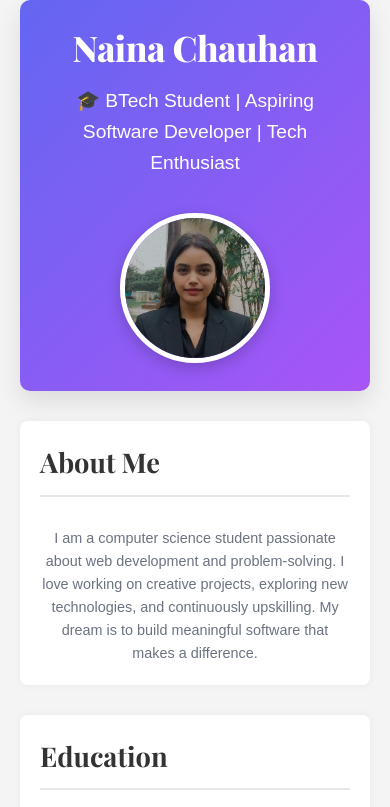
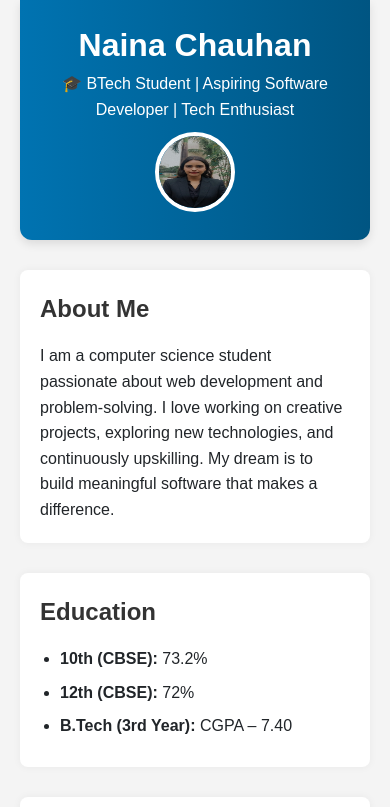
Before and after one commit to Naina-developer/Portfolio.HTML, a plain HTML site: page index.html in a window 390 px wide. Shown: the top 807 px of the page. Drawn offline with nearby package versions, Linux system fonts and the light colour scheme.

Commit message:
Update index.css

```diff
--- a/index.css
+++ b/index.css
@@ -1,7 +1,4 @@
-/* Google Fonts Import */
-@import url('https://fonts.googleapis.com/css2?family=Poppins:wght@300;400;500;600;700&family=Playfair+Display:wght@700;800&display=swap');
-
-/* Base Styles */
+/* Reset & Base Styling */
 * {
   margin: 0;
   padding: 0;
@@ -9,194 +6,127 @@
 }
 
 body {
-  font-family: 'Poppins', sans-serif;
-  line-height: 1.7;
-  color: #333;
-  background-color: #f9fafb;
-  max-width: 1000px;
-  margin: 0 auto;
-  padding: 20px;
+  font-family: 'Segoe UI', Tahoma, Geneva, Verdana, sans-serif;
+  background: #f8f9fa;
+  color: #212529;
+  line-height: 1.6;
+  padding: 0 20px;
 }
 
-/* Header Styles */
+/* Header Section */
 header {
+  background: linear-gradient(to right, #0073b1, #005582);
+  color: white;
+  padding: 40px 20px;
   text-align: center;
-  padding: 60px 20px;
-  background: linear-gradient(135deg, #6366f1, #a855f7);
-  color: white;
-  border-radius: 10px;
-  margin-bottom: 30px;
-  box-shadow: 0 10px 25px rgba(0, 0, 0, 0.1);
-}
-
-header h1 {
-  font-family: 'Playfair Display', serif;
-  font-size: 3rem;
-  font-weight: 800;
-  margin-bottom: 10px;
-  letter-spacing: -0.5px;
-}
-
-header p {
-  font-size: 1.2rem;
-  font-weight: 300;
-  margin-bottom: 25px;
+  border-radius: 0 0 12px 12px;
+  box-shadow: 0 4px 10px rgba(0, 0, 0, 0.1);
 }
 
 header img {
-  height: 150px;
-  width: 150px;
   border-radius: 50%;
-  object-fit: cover;
-  border: 5px solid white;
-  box-shadow: 0 5px 15px rgba(0, 0, 0, 0.2);
+  margin-top: 15px;
+  border: 4px solid white;
 }
 
-/* Section Styles */
+/* Sections */
 section {
   background: white;
-  padding: 30px;
-  margin-bottom: 30px;
-  border-radius: 8px;
-  box-shadow: 0 2px 10px rgba(0, 0, 0, 0.05);
-  transition: transform 0.3s ease, box-shadow 0.3s ease;
+  margin: 30px auto;
+  padding: 30px 20px;
+  border-radius: 12px;
+  max-width: 900px;
+  box-shadow: 0 6px 16px rgba(0, 0, 0, 0.05);
+  transition: transform 0.2s ease;
 }
 
 section:hover {
-  transform: translateY(-5px);
-  box-shadow: 0 10px 20px rgba(0, 0, 0, 0.1);
+  transform: scale(1.01);
 }
 
 h2, h3 {
-  font-family: 'Playfair Display', serif;
-  color: #4f46e5;
-  margin-bottom: 20px;
-  padding-bottom: 10px;
-  border-bottom: 2px solid #e5e7eb;
+  color: #0073b1;
+  margin-bottom: 15px;
 }
 
-h2 {
-  font-size: 2rem;
+ul {
+  padding-left: 20px;
 }
 
-h3 {
-  font-size: 1.5rem;
+li {
+  margin-bottom: 8px;
 }
 
-/* List Styles */
-li {
-  list-style-position: inside;
-  margin-bottom: 12px;
-  position: relative;
-  padding-left: 15px;
+/* Activity Posts */
+.activity {
+  border-left: 4px solid #0073b1;
+  background: #f1f9ff;
+  padding: 15px 20px;
+  border-radius: 6px;
+  margin-bottom: 20px;
 }
 
-li:before {
-  content: "•";
-  color: #4f46e5;
-  font-weight: bold;
-  position: absolute;
-  left: 0;
+.activity h3 {
+  margin-bottom: 8px;
 }
 
-b {
-  color: #4338ca;
-  font-weight: 600;
-}
-
-/* Skills Section */
-section:nth-of-type(2) li {
-  display: inline-block;
-  background-color: #eff6ff;
-  padding: 8px 15px;
-  border-radius: 20px;
-  margin-right: 10px;
-  margin-bottom: 10px;
-  font-size: 0.9rem;
-  color: #3b82f6;
-  border: 1px solid #dbeafe;
-}
-
-section:nth-of-type(2) li:before {
-  content: none;
-}
-
-/* Footer Styles */
+/* Footer */
 footer {
-  background-color: #312e81;
-  color: white;
-  padding: 30px;
-  border-radius: 8px;
+  background-color: #e9ecef;
+  text-align: center;
+  padding: 30px 20px;
   margin-top: 40px;
-}
-
-footer h3 {
-  color: white;
-  border-bottom-color: #4f46e5;
-}
-
-footer li {
-  color: #d1d5db;
+  border-radius: 12px 12px 0 0;
 }
 
 footer a {
-  color: #93c5fd;
+  color: #0073b1;
   text-decoration: none;
-  font-weight: 500;
-  transition: color 0.3s ease;
 }
 
 footer a:hover {
-  color: white;
   text-decoration: underline;
 }
 
-/* Heart Animation */
-p:last-child {
-  text-align: center;
-  margin-top: 30px;
-  font-size: 0.9rem;
-  color: #6b7280;
+/* Buttons and Links */
+a {
+  color: #005582;
+  text-decoration: none;
+  font-weight: 500;
 }
 
-p:last-child span {
-  color: #ef4444;
-  display: inline-block;
-  animation: heartBeat 1s infinite alternate;
+a:hover {
+  text-decoration: underline;
 }
 
-@keyframes heartBeat {
-  from {
-    transform: scale(1);
-  }
-  to {
-    transform: scale(1.2);
-  }
+/* Resume Button Styling (optional) */
+.resume-btn {
+  background-color: #0073b1;
+  color: white;
+  padding: 10px 18px;
+  border-radius: 6px;
+  text-decoration: none;
+  display: inline-block;
+  margin-top: 10px;
+  transition: background 0.3s ease;
+}
+
+.resume-btn:hover {
+  background-color: #005582;
 }
 
 /* Responsive Design */
 @media (max-width: 768px) {
   body {
-    padding: 15px;
+    padding: 10px;
   }
 
-  header {
-    padding: 40px 15px;
-  }
-
-  header h1 {
-    font-size: 2.2rem;
-  }
-
-  section {
+  header, section, footer {
     padding: 20px;
   }
 
-  h2 {
-    font-size: 1.7rem;
-  }
-
-  h3 {
-    font-size: 1.3rem;
+  header img {
+    width: 80px;
+    height: 80px;
   }
 }
```
